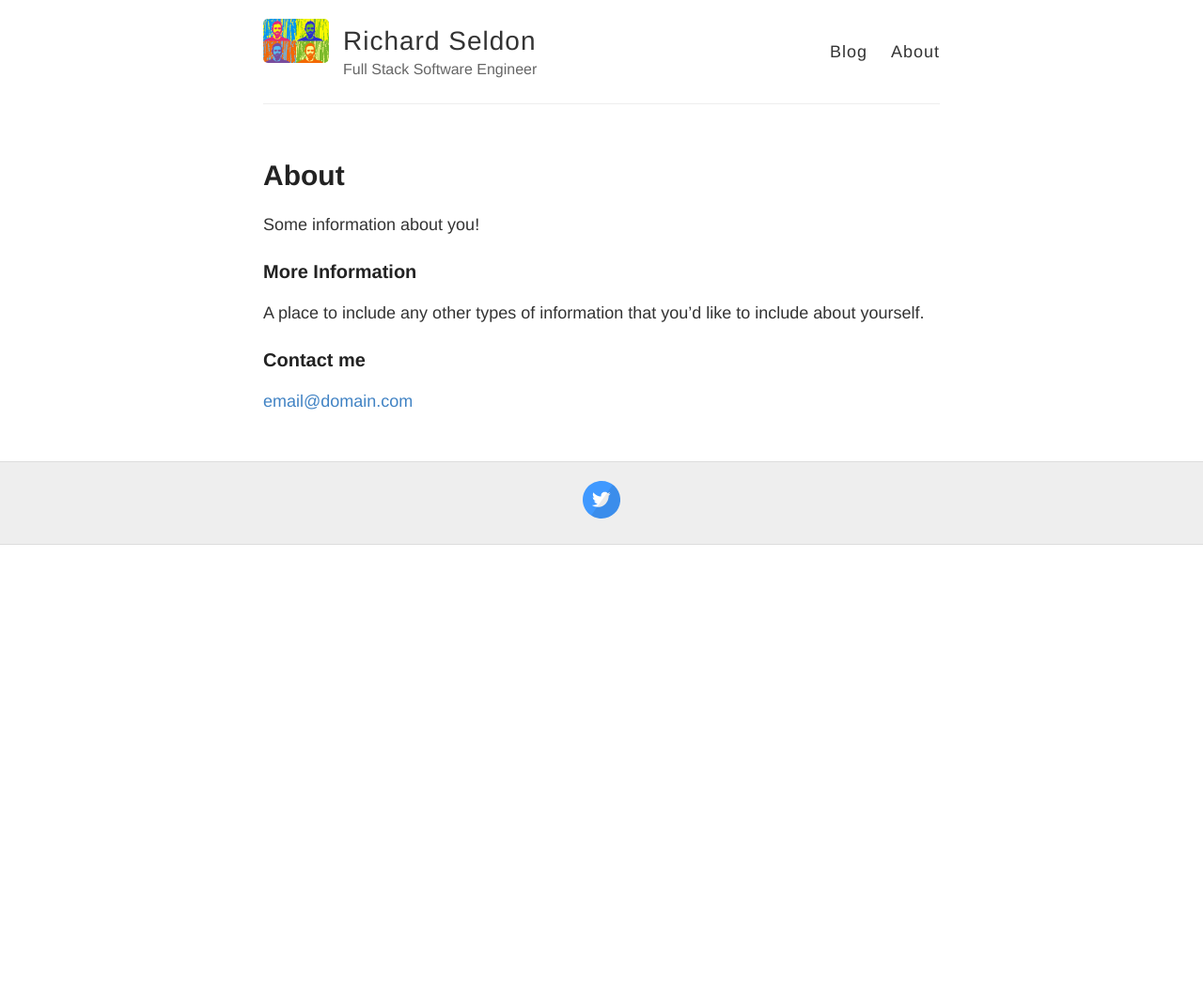
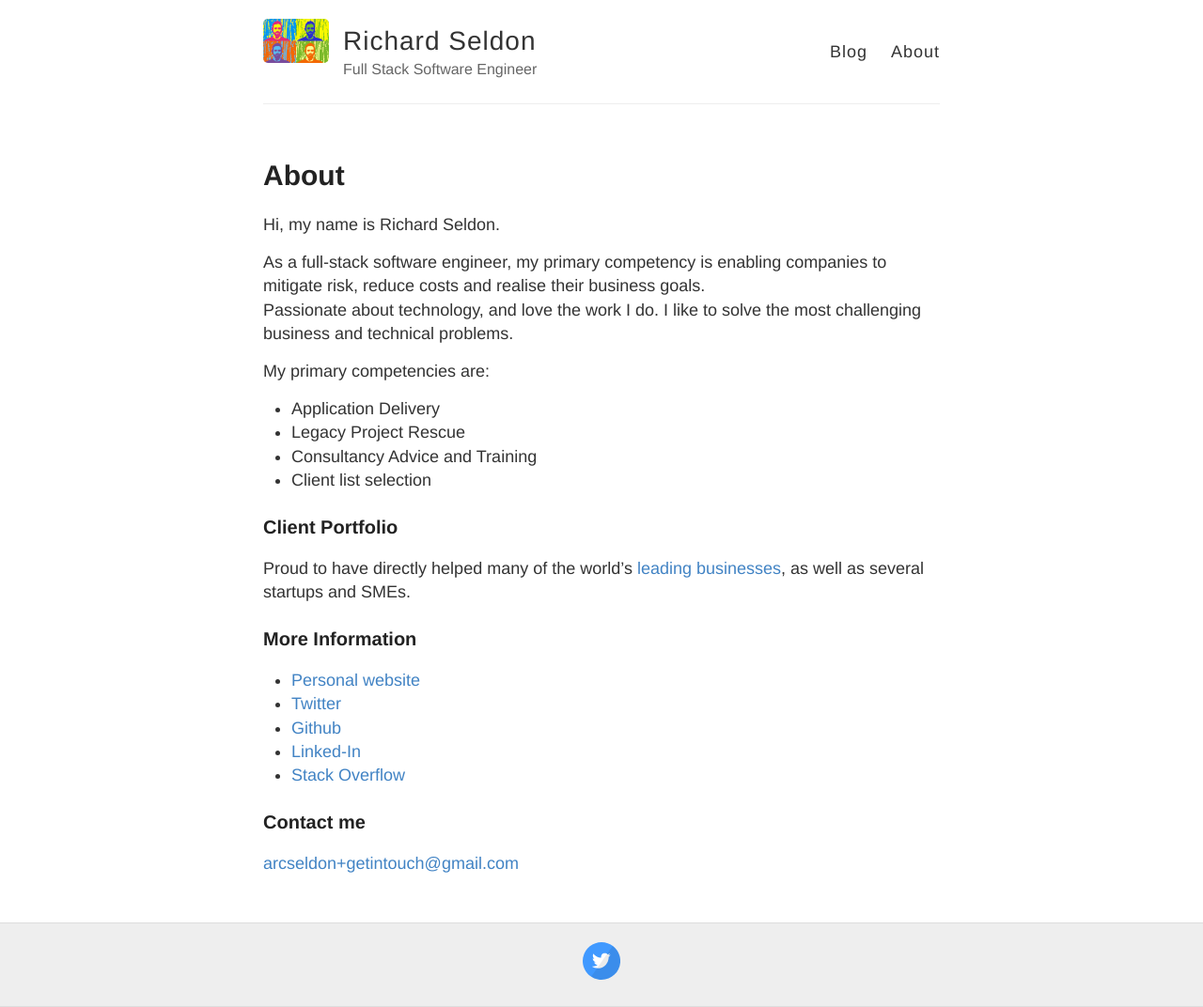
Before and after one commit to arcseldon/arcseldon.github.io, a Jekyll site: the page built from about.md, in a window 1280 px wide. Shown: the whole page at 94% size. Built offline with Jekyll 4.4.1, drawn with Linux system fonts in a browser that asks for light colours; Markdown is read by kramdown in place of the engine named in the settings; before the commit the page ends 900 px from its top, so only the background shows below that.

Commit message:
updates for about page

```diff
--- a/_layouts/default.html
+++ b/_layouts/default.html
@@ -12,7 +12,6 @@
     <link rel="stylesheet" type="text/css" href="{{ site.baseurl }}/style.css" />
     <link rel="alternate" type="application/rss+xml" title="{{ site.name }} - {{ site.description }}" href="{{ site.baseurl }}/feed.xml" />
 
-    <!-- Created with Jekyll Now - http://github.com/barryclark/jekyll-now -->
   </head>
 
   <body>
--- a/about.md
+++ b/about.md
@@ -4,12 +4,32 @@ title: About
 permalink: /about/
 ---
 
-Some information about you!
+
+Hi, my name is Richard Seldon.
+
+As a full-stack software engineer, my primary competency is enabling companies to mitigate risk, reduce costs and realise their business goals.
+Passionate about technology, and love the work I do. I like to solve the most challenging business and technical problems.
+
+My primary competencies are:
+
+* Application Delivery
+* Legacy Project Rescue
+* Consultancy Advice and Training
+* Client list selection
+
+### Client Portfolio
+
+Proud to have directly helped many of the world's [leading businesses](http://arcseldon.surge.sh/#portfolio),
+as well as several startups and SMEs.
 
 ### More Information
 
-A place to include any other types of information that you'd like to include about yourself.
+* [Personal website](http://arcseldon.surge.sh)
+* [Twitter](https://twitter.com/arcseldon)
+* [Github](https://github.com/arcseldon)
+* [Linked-In](http://www.linkedin.com/in/arcseldon)
+* [Stack Overflow](http://stackoverflow.com/users/1882064/arcseldon?tab=profile)
 
 ### Contact me
 
-[email@domain.com](mailto:email@domain.com)
+[arcseldon+getintouch@gmail.com](mailto:arcseldon+getintouch@gmail.com)
```
